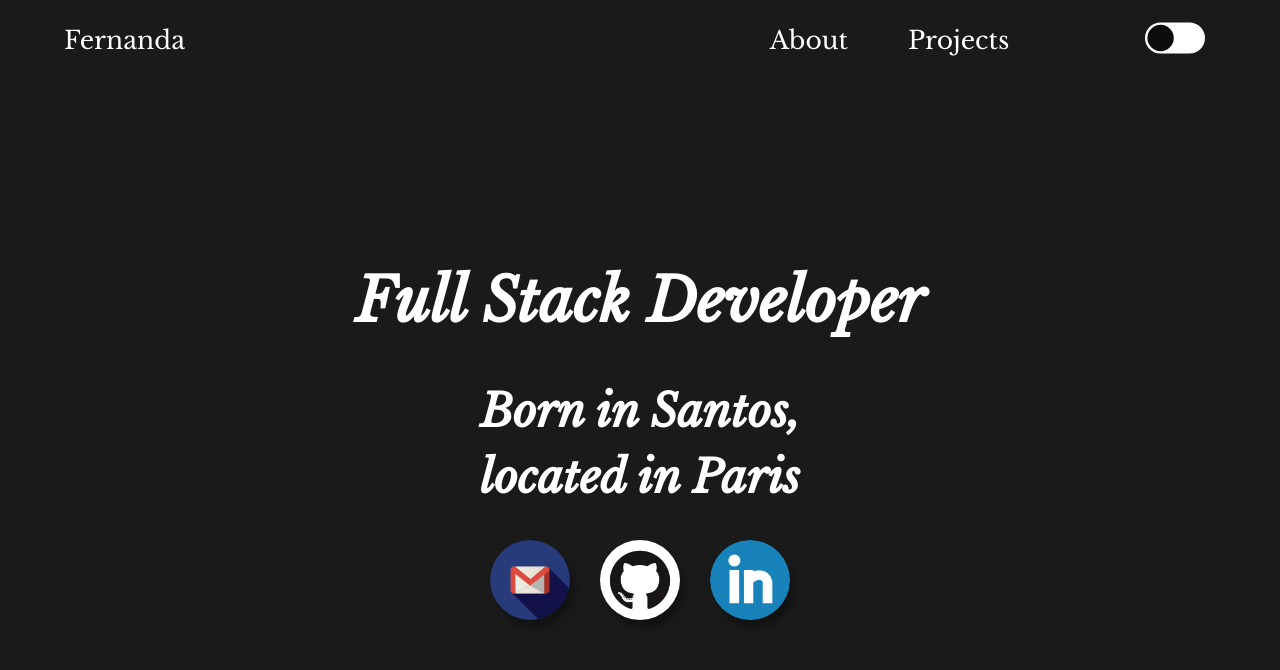
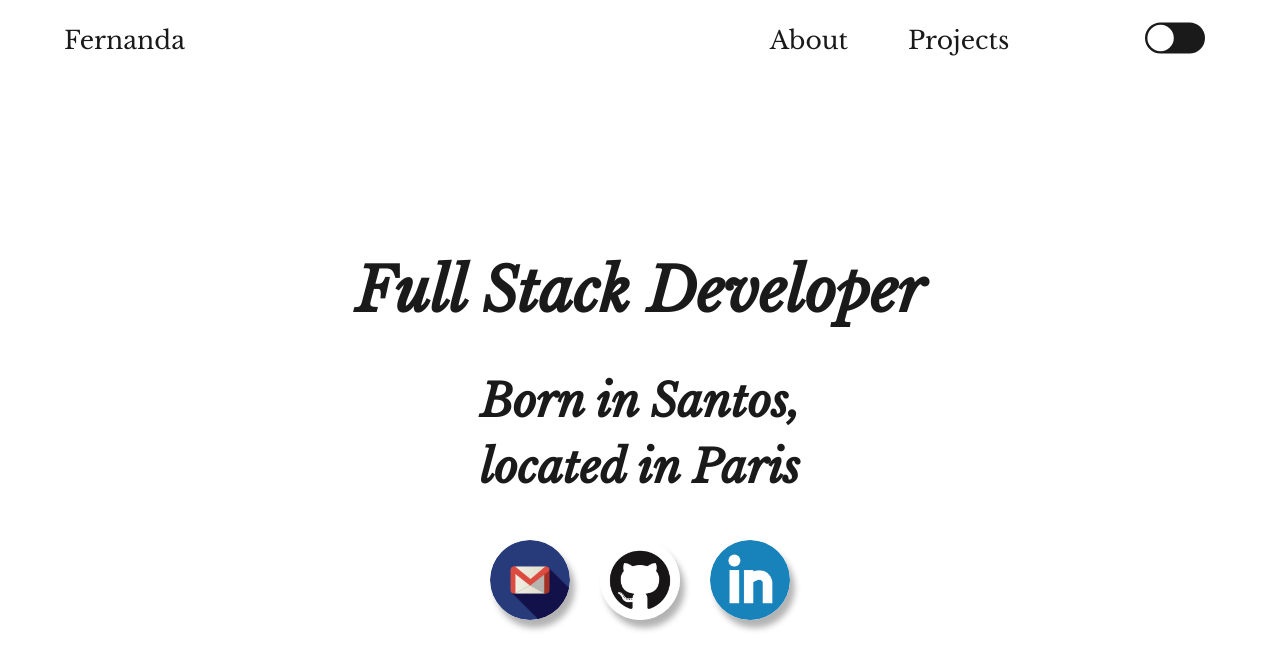
Before and after one commit to ffrancacorrea/Website, a React (Create React App) app: page / in a window 1280 px wide. Shown: the top 670 px of the page. Built offline with nearby package versions, Linux system fonts and the light colour scheme.

Commit message:
+ darkMode handler

```diff
--- a/src/App.js
+++ b/src/App.js
@@ -1,15 +1,21 @@
+import { useState } from "react";
 import "./App.css";
 import { ThemeProvider } from "@emotion/react";
 import themes from "./theme/themes";
 import Header from "./components/Header";
 
-function App() {
-  const theme = themes["dark"];
+const App = () => {
+  const [darkMode, setDarkMode] = useState(false);
+
+  const handleDarkMode = (mode) => {
+    setDarkMode(mode);
+  };
+
   return (
-    <ThemeProvider theme={theme}>
-      <Header />
+    <ThemeProvider theme={darkMode ? themes["dark"] : themes["light"]}>
+      <Header handleDarkMode={handleDarkMode} />
     </ThemeProvider>
   );
-}
+};
 
 export default App;
--- a/src/components/Header/NavigationBar.js
+++ b/src/components/Header/NavigationBar.js
@@ -31,7 +31,7 @@ const NavigationItem = styled.a`
   color: inherit;
 `;
 
-const NavigationBar = () => {
+const NavigationBar = ({ handleDarkMode }) => {
   return (
     <Wrapper>
       <NavigationMain>Fernanda</NavigationMain>
@@ -40,7 +40,7 @@ const NavigationBar = () => {
           <NavigationItem href="#About">About</NavigationItem>
           <NavigationItem href="#Projects">Projects</NavigationItem>
         </NavigationItems>
-        <ThemeSelector></ThemeSelector>
+        <ThemeSelector handleDarkMode={handleDarkMode}></ThemeSelector>
       </NavigationLinks>
     </Wrapper>
   );
--- a/src/components/Header/ThemeSelector.js
+++ b/src/components/Header/ThemeSelector.js
@@ -1,4 +1,3 @@
-import React from "react";
 import styled from "@emotion/styled";
 
 const Wrapper = styled.div`
@@ -35,11 +34,14 @@ const Dot = styled.div`
   transition: transform 0.2s linear;
 `;
 
-const ThemeSelector = () => {
-  //TODO add darkMode state
+const ThemeSelector = ({ handleDarkMode }) => {
   return (
     <Wrapper>
-      <input type="checkbox" id="selector" />
+      <input
+        type="checkbox"
+        id="selector"
+        onChange={(e) => handleDarkMode(e.target.checked)}
+      />
       <Selector className="label" for="selector">
         {/* TODO: add icons**/}
         <Dot class="ball"></Dot>
--- a/src/components/Header/index.js
+++ b/src/components/Header/index.js
@@ -27,7 +27,7 @@ const Container = styled.div`
   }
 `;
 const Logos = styled.div`
-  margin: 30px 0;
+  margin: 40px 0;
   img {
     animation-name: fade;
     animation-duration: 4s;
@@ -45,10 +45,10 @@ const Logos = styled.div`
     margin-right: 30px;
   }
 `;
-const Header = () => {
+const Header = ({ handleDarkMode }) => {
   return (
     <Wrapper>
-      <NavigationBar></NavigationBar>
+      <NavigationBar handleDarkMode={handleDarkMode}></NavigationBar>
       <Container>
         <h1>Full Stack Developer</h1>
         <h2>Born in Santos,</h2>
```
